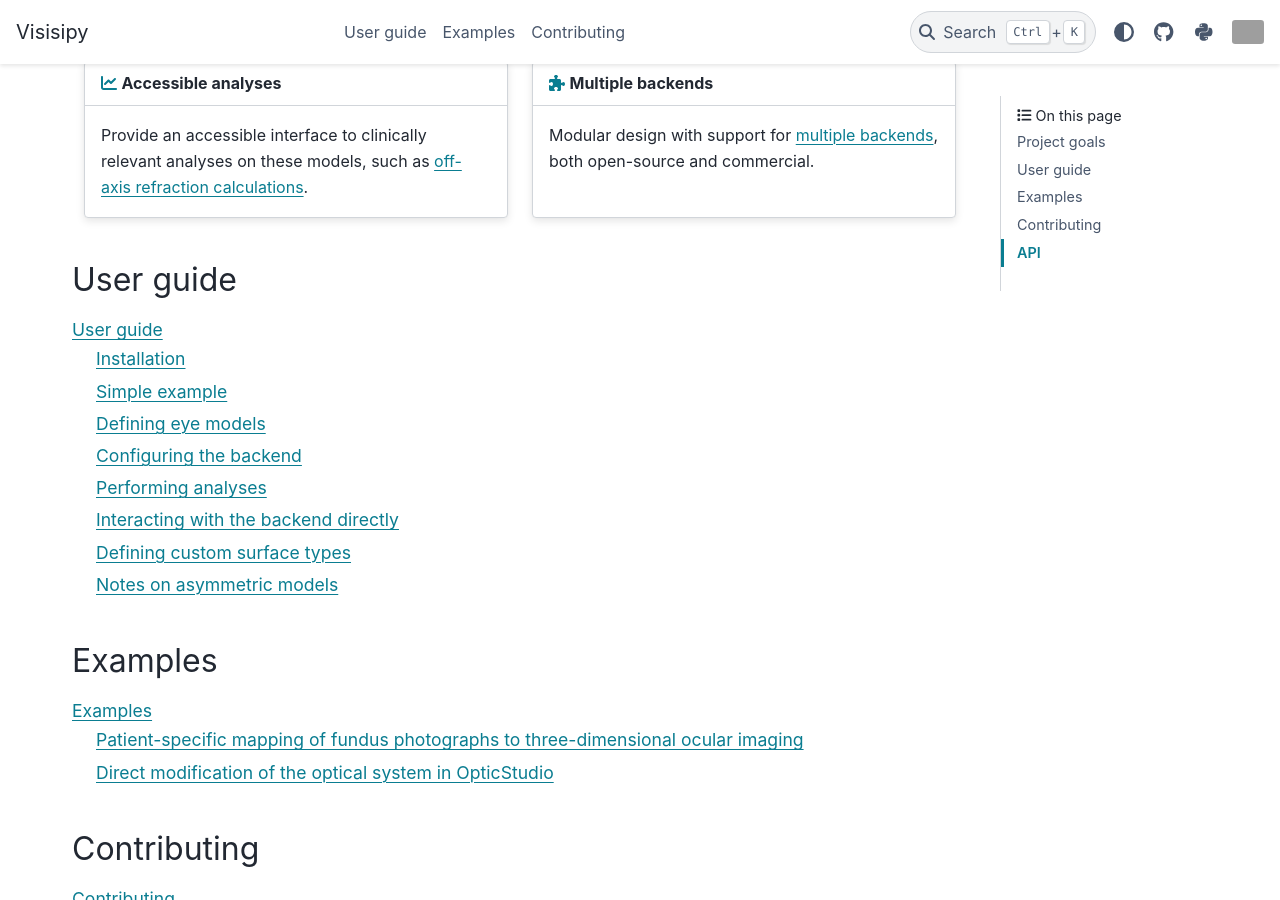
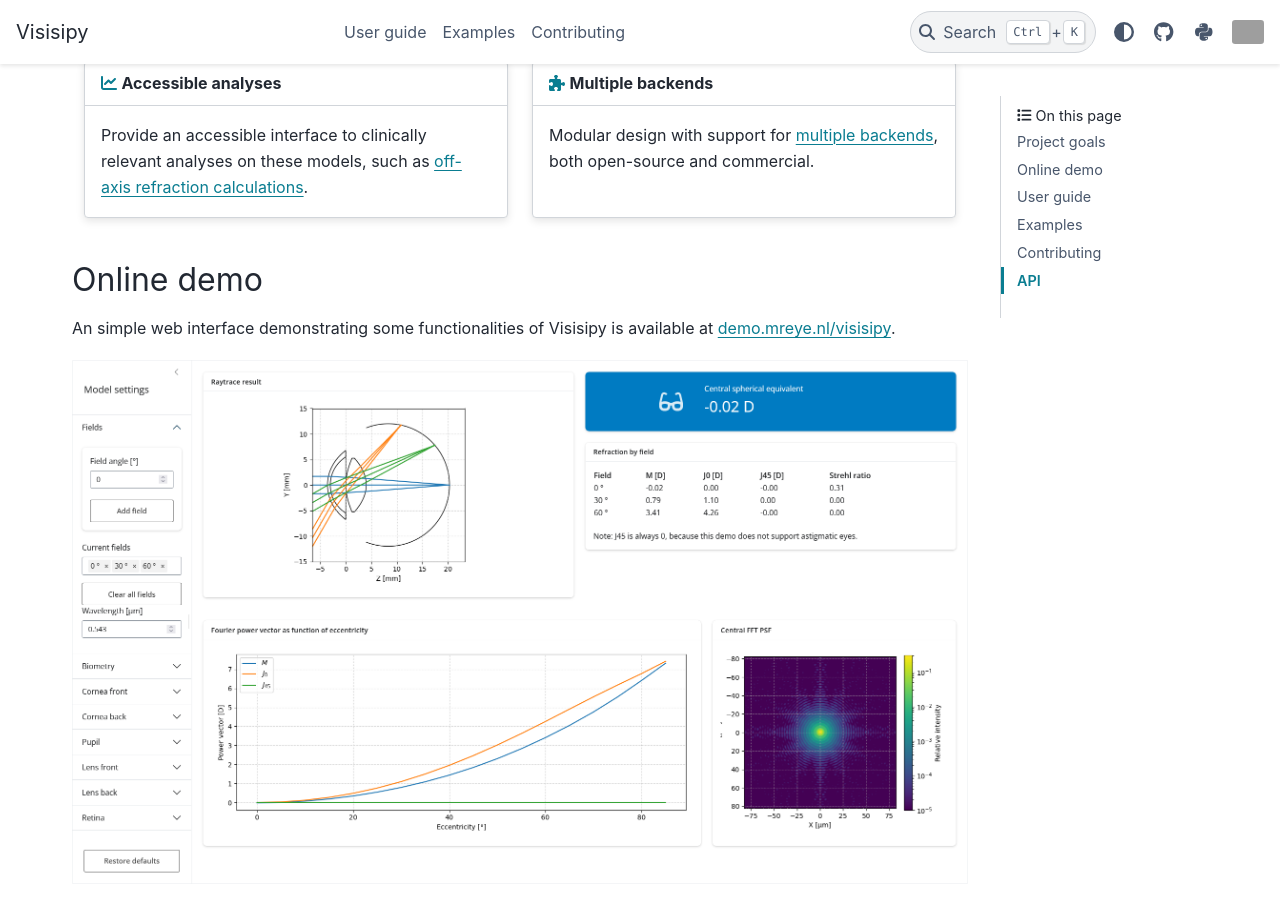
Before and after one commit to MREYE-LUMC/visisipy, a Sphinx documentation site: the page built from docs/index.md, in a window 1280 px wide and 900 px high, scrolled down 510 px. Built offline with Sphinx 7.4.7 and the PyData theme 0.15.4, drawn with Linux system fonts in a browser that asks for light colours; pages that are not in the unit, such as notebooks, are missing from menus; grey boxes are pictures that could not be loaded.

Commit message:
Mention online demo in documentation

````diff
--- a/docs/index.md
+++ b/docs/index.md
@@ -37,6 +37,12 @@ Modular design with support for [multiple backends][backends], both open-source
 :::
 ::::
 
+## Online demo
+
+An simple web interface demonstrating some functionalities of Visisipy is available at [demo.mreye.nl/visisipy][demo].
+
+[![Visisipy online demo screenshot](_static/images/visisipy-demo.png)][demo]
+
 ## User guide
 
 ```{toctree}
@@ -74,5 +80,6 @@ API <api/index>
 [optiland]: https://optiland.readthedocs.io/
 [backends]: user_guide/backend.ipynb
 [refraction]: user_guide/analyses.ipynb#refraction
+[demo]: https://demo.mreye.nl/visisipy
 
 [^navarro]: Escudero-Sanz, I., & Navarro, R. (1999). Off-axis aberrations of a wide-angle schematic eye model. JOSA A, 16(8), 1881–1891. https://doi.org/10.1364/JOSAA.16.001881
````
Also changed, not shown: docs/_static/images/visisipy-demo.png (added).
